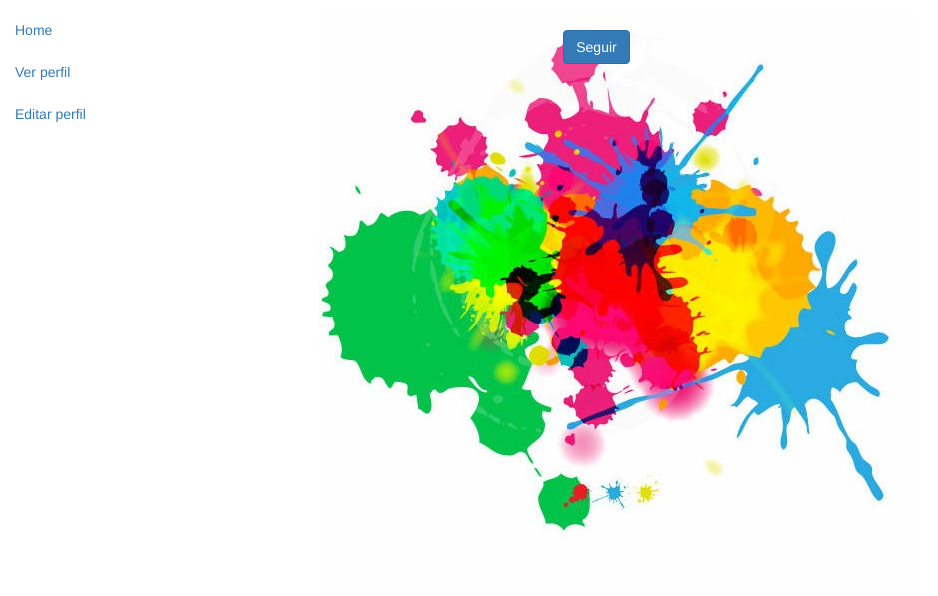
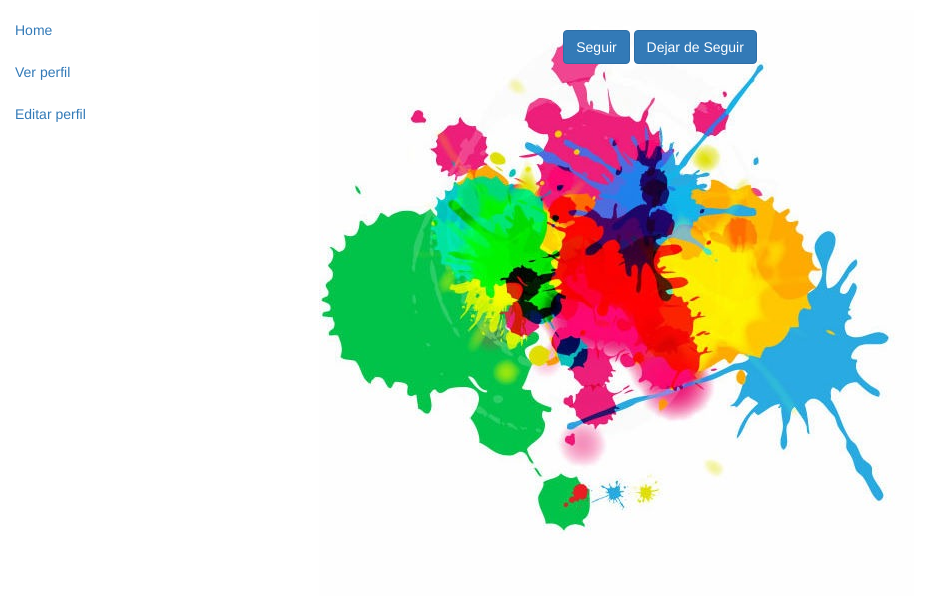
Before and after one commit to giffunis/2015-Pretec, a Django app: template usuarios/templates/perfil.html in a window 1280 px wide. Shown: the part 60-656 px from the top of the page, without its empty margins (0-938 px from the left). Run offline with Django 3.2, Linux system fonts and the light colour scheme; the template is opened without the code that fills it, so the values that code supplies are empty; parts of the project's set-up code (start-up, migrations or seed data) failed here and were passed over; some libraries are stand-ins or nearby versions.

Commit message:
Agregado el botón de dejar de seguir y la función unfollow

```diff
--- a/usuarios/templates/base.html
+++ b/usuarios/templates/base.html
@@ -2,7 +2,6 @@
 {% load bootstrap3 %}
 {# Load CSS and JavaScript #}
 {% bootstrap_css %}
-{% bootstrap_javascript %}
 {% block bootstrap3_content %}
 
 <html lang="es">
@@ -90,5 +89,5 @@
   </body>
 
 </html>
-
+{% bootstrap_javascript %}
 {% endblock %}
--- a/usuarios/templates/perfil.html
+++ b/usuarios/templates/perfil.html
@@ -11,11 +11,13 @@
 			<img src="../../static/imagenes/opcion5.jpg">
 		</div>
 
-		<div class="col-md-3">
+		<div class="col-md-8">
 			<h2>{{pseudonimo}}</h2>
-			<button type="submit" class="btn btn-primary" action = "/follow">Seguir</button>
+				<button type="submit" class="btn btn-primary" id="btn_seguir">Seguir</button>
+				<button type="submit" class="btn btn-primary" id="btn_noseguir">Dejar de Seguir</button>
+		</div>
 
-		</div>
+
 	</div>
 
 	<hr>
@@ -40,5 +42,24 @@
 	</div>
 </div>
 
+<script type="text/javascript">
+      $(document).ready(function(){
+        $('#btn_seguir').on('click',function(){
+          $.ajax({
+            method: "POST",
+            url: "http://localhost:8000/seguidores/",
+            data: {csrfmiddlewaretoken: '{{csrf_token }}'},
+            success: function(valor){
+              alert("Exito");
+            },
+            error: function(valor){
+              alert("Error");
+            }
+          })
+          return false;
+        })
+      })
+    </script>
+
 
 {% endblock content%}
--- a/usuarios/views.py
+++ b/usuarios/views.py
@@ -134,6 +134,12 @@ def sigue(username):
 
 def follow(request, username):
     relacion = Relaciones.objects.create(
+                    seguidor = request.session['member_id'],
+                    sigue = username,)
+    relacion.save()
+
+def unfollow(request, username):
+    relacion = Relaciones.objects.delete(
                     seguidor = request.session['member_id'],
                     sigue = username,)
     relacion.save()
```
